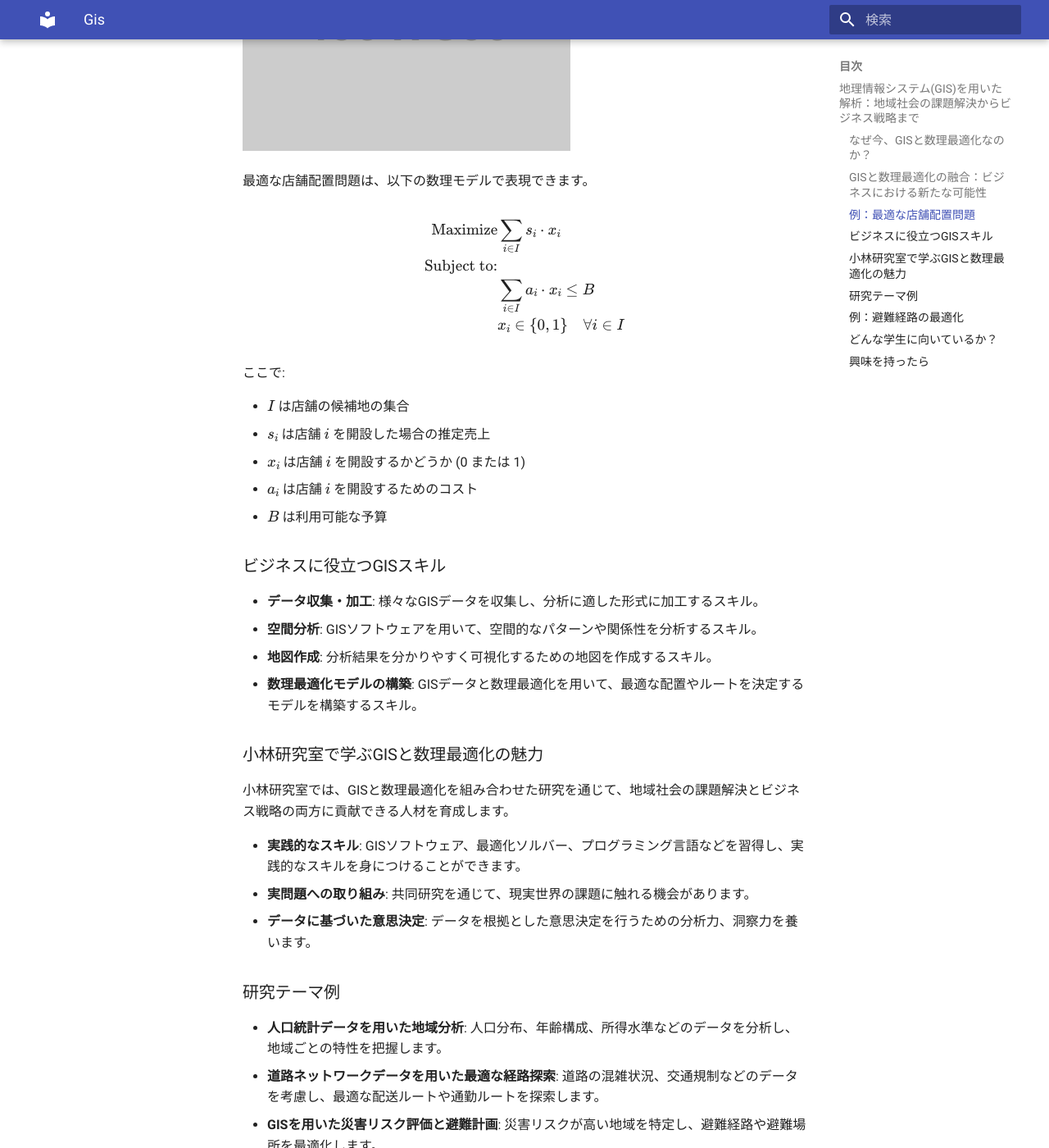
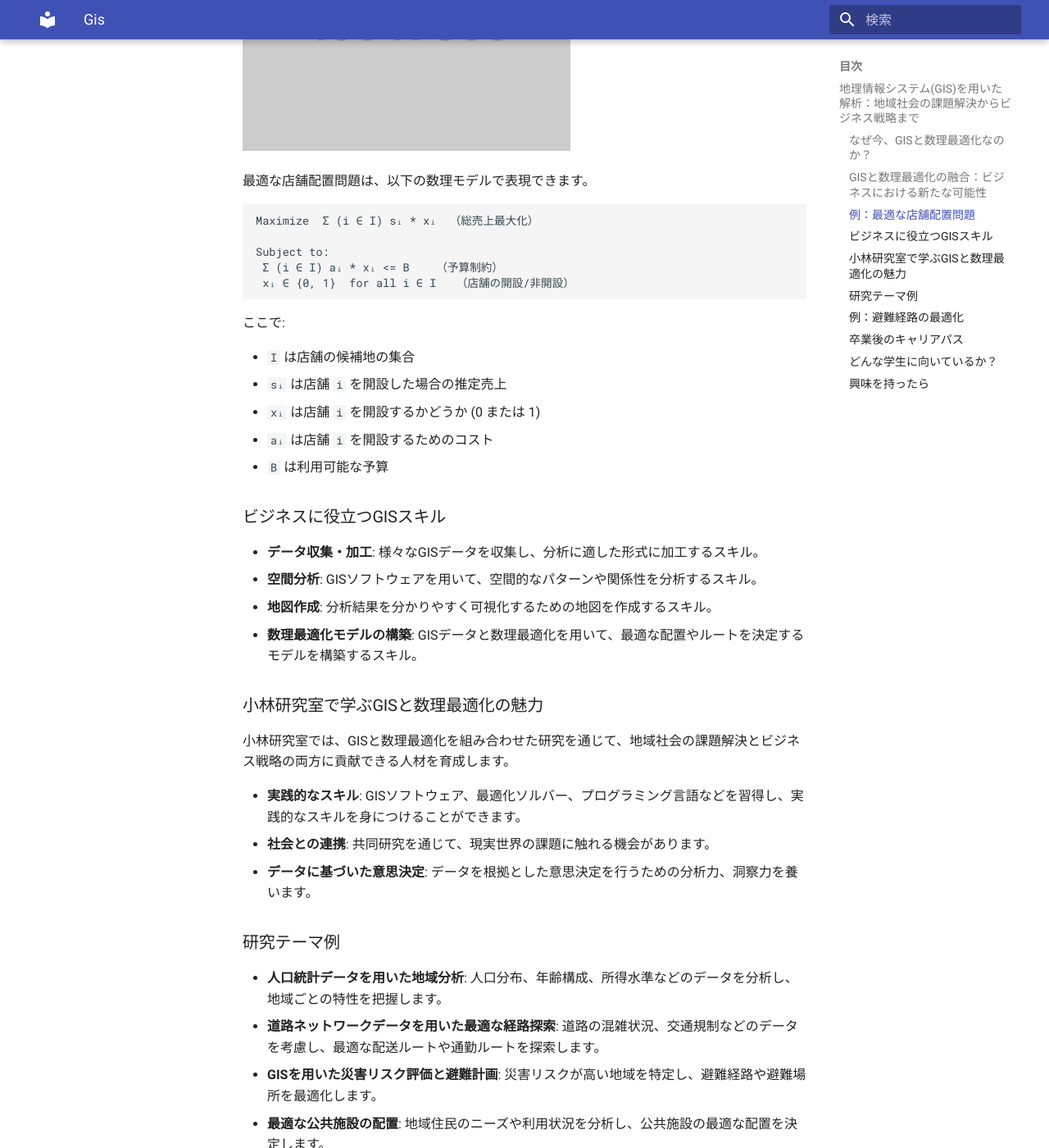
Before and after one commit to kbys-lab/kbys-lab.github.io, an MkDocs documentation site: the page built from docs/gis.md, in a window 1280 px wide and 1400 px high, scrolled down 1030 px. Shown: the whole window at 82% size. Built offline with MkDocs 1.6.1 and Material for MkDocs 9.7.7, drawn with Linux system fonts in a browser that asks for light colours; some of the changed text lies outside the part shown.

Commit message:
gis.md updated

````diff
--- a/docs/gis.md
+++ b/docs/gis.md
@@ -19,22 +19,21 @@
 
 最適な店舗配置問題は、以下の数理モデルで表現できます。
 
-$$
-\begin{align}
-\text{Maximize} & \sum_{i \in I} s_i \cdot x_i \\
-\text{Subject to:} & \\
-& \sum_{i \in I} a_i \cdot x_i \leq B \\
-& x_i \in \{0, 1\} \quad \forall i \in I
-\end{align}
-$$
+```
+Maximize  Σ (i ∈ I) sᵢ * xᵢ  （総売上最大化）
+
+Subject to:
+ Σ (i ∈ I) aᵢ * xᵢ <= B    （予算制約）
+ xᵢ ∈ {0, 1}  for all i ∈ I   （店舗の開設/非開設）
+```
 
 ここで:
 
-* $I$ は店舗の候補地の集合
-* $s_i$ は店舗 $i$ を開設した場合の推定売上
-* $x_i$ は店舗 $i$ を開設するかどうか (0 または 1)
-* $a_i$ は店舗 $i$ を開設するためのコスト
-* $B$ は利用可能な予算
+*   `I` は店舗の候補地の集合
+*   `sᵢ` は店舗 `i` を開設した場合の推定売上
+*   `xᵢ` は店舗 `i` を開設するかどうか (0 または 1)
+*   `aᵢ` は店舗 `i` を開設するためのコスト
+*   `B` は利用可能な予算
 
 ### ビジネスに役立つGISスキル
 
@@ -48,7 +47,7 @@
 小林研究室では、GISと数理最適化を組み合わせた研究を通じて、地域社会の課題解決とビジネス戦略の両方に貢献できる人材を育成します。
 
 *   **実践的なスキル**: GISソフトウェア、最適化ソルバー、プログラミング言語などを習得し、実践的なスキルを身につけることができます。
-*   **実問題への取り組み**: 共同研究を通じて、現実世界の課題に触れる機会があります。
+*   **社会との連携**: 共同研究を通じて、現実世界の課題に触れる機会があります。
 *   **データに基づいた意思決定**: データを根拠とした意思決定を行うための分析力、洞察力を養います。
 
 ### 研究テーマ例
@@ -65,9 +64,20 @@
 
 避難経路の最適化は、ダイクストラ法やA\*アルゴリズムなどの数理的な手法を用いて実現できます。これらのアルゴリズムは、避難経路の距離、安全性、混雑度などを考慮し、最適な経路を探索します。
 
+### 卒業後のキャリアパス
+
+小林研究室でGISと数理最適化を学んだ卒業生は、以下のような分野で活躍の可能性が開けます。
+
+*   GISコンサルタント
+*   都市計画コンサルタント
+*   地域活性化コンサルタント
+*   不動産アナリスト
+*   データサイエンティスト
+*   自治体職員
+
 ### どんな学生に向いているか？
 
-*   地域の課題解決に貢献したい
+*   地域社会の課題解決に貢献したい
 *   データ分析が好き
 *   地図を見るのが好き
 *   ビジネスに興味がある
````
Also changed, not shown: docs/index.md (+5 -0 lines), docs/members/index.md (+2 -2 lines), docs/research.md (+4 -4 lines).
